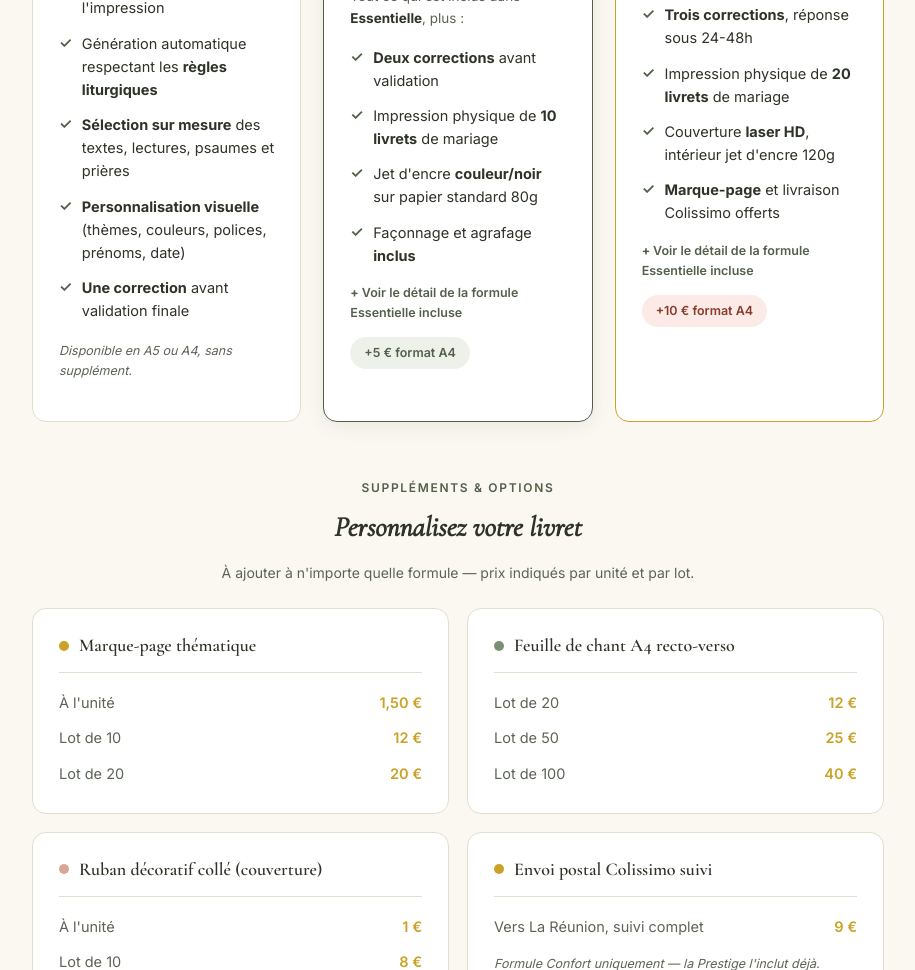
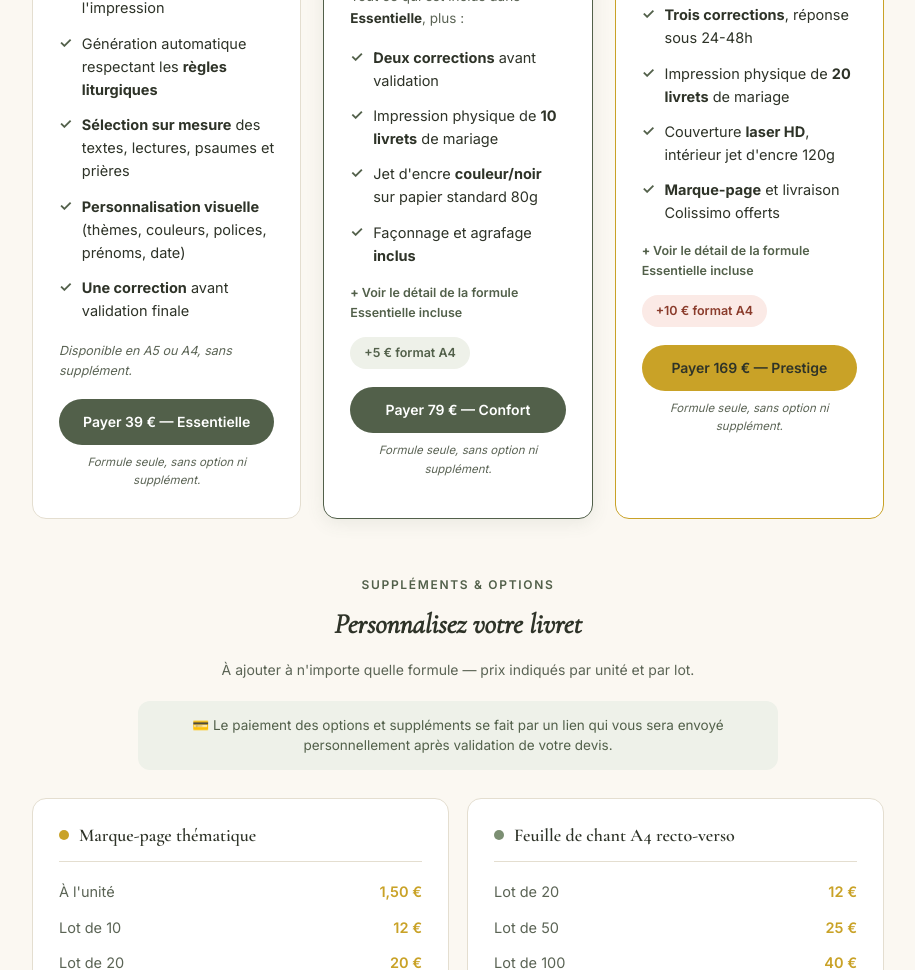
Before and after one commit to livret2mariage/livret2mariage, a website: page formulaire/tarif.html in a window 1280 px wide. Shown: the part 546-1516 px from the top of the page, without its empty margins (182-1097 px from the left). Drawn offline with nearby package versions, Linux system fonts and the light colour scheme.

Commit message:
Add files via upload

```diff
--- a/formulaire/tarif.html
+++ b/formulaire/tarif.html
@@ -159,6 +159,37 @@ h1,h2,h3{font-family:'Cormorant Garamond',serif;font-weight:600;color:var(--ink)
 .formule.confort .formule-supplement{background:var(--sage-pale); color:var(--sage-dark);}
 .formule.prestige .formule-supplement{background:#FBEAE6; color:#8A3B2B;}
 
+.formule-payer{
+  display:block;
+  text-align:center;
+  margin-top:18px;
+  padding:12px 20px;
+  border-radius:100px;
+  font-size:14px;
+  font-weight:600;
+  font-family:'Inter',sans-serif;
+  text-decoration:none;
+  background:var(--sage-dark);
+  color:#fff;
+  transition:background .15s;
+}
+.formule-payer:hover{background:var(--ink);}
+.formule.prestige .formule-payer{background:var(--gold); color:var(--ink);}
+.formule.prestige .formule-payer:hover{background:#B08A1F;}
+.formule-payer-note{display:block; text-align:center; font-size:11.5px; color:var(--ink-soft); font-style:italic; margin-top:8px;}
+
+.options-avis{
+  max-width:640px;
+  margin:-6px auto 28px;
+  text-align:center;
+  background:var(--sage-pale);
+  border-radius:12px;
+  padding:14px 24px;
+  font-size:13.5px;
+  color:var(--sage-dark);
+  line-height:1.5;
+}
+
 .options-grid{display:grid; gap:18px;}
 .option-carte{background:var(--card); border:1px solid var(--line); border-radius:14px; padding:22px 26px;}
 .option-tete{display:flex; align-items:center; gap:10px; border-bottom:1px solid var(--line); padding-bottom:12px; margin-bottom:12px;}
@@ -248,6 +279,8 @@ h1,h2,h3{font-family:'Cormorant Garamond',serif;font-weight:600;color:var(--ink)
         <li><span class="ck">✓</span><span class="txt"><strong>Une correction</strong> avant validation finale</span></li>
       </ul>
       <p class="formule-note">Disponible en A5 ou A4, sans supplément.</p>
+      <a class="formule-payer" href="https://pay.qonto.com/payment-links/01a08093-6298-71fb-a313-feead02b1041?resource_id=01a08093-6299-7dc3-94c6-88ddb9040f49" target="_blank" rel="noopener">Payer 39 € — Essentielle</a>
+      <span class="formule-payer-note">Formule seule, sans option ni supplément.</span>
     </div>
 
     <div class="formule confort">
@@ -274,6 +307,8 @@ h1,h2,h3{font-family:'Cormorant Garamond',serif;font-weight:600;color:var(--ink)
         </ul>
       </details>
       <span class="formule-supplement">+5 € format A4</span>
+      <a class="formule-payer" href="https://pay.qonto.com/payment-links/01a08095-53b1-7a00-afb7-420250601824?resource_id=01a08095-53b2-75c7-8fa2-a90219c54805" target="_blank" rel="noopener">Payer 79 € — Confort</a>
+      <span class="formule-payer-note">Formule seule, sans option ni supplément.</span>
     </div>
 
     <div class="formule prestige">
@@ -299,6 +334,8 @@ h1,h2,h3{font-family:'Cormorant Garamond',serif;font-weight:600;color:var(--ink)
         </ul>
       </details>
       <span class="formule-supplement">+10 € format A4</span>
+      <a class="formule-payer" href="https://pay.qonto.com/payment-links/01a08098-b6b3-784e-91f8-6896e06569be?resource_id=01a08098-b6b4-7462-b8a1-eee4964276df" target="_blank" rel="noopener">Payer 169 € — Prestige</a>
+      <span class="formule-payer-note">Formule seule, sans option ni supplément.</span>
     </div>
   </div>
 
@@ -307,6 +344,10 @@ h1,h2,h3{font-family:'Cormorant Garamond',serif;font-weight:600;color:var(--ink)
     <h2>Personnalisez votre livret</h2>
   </div>
   <p style="text-align:center; color:var(--ink-soft); font-size:14px; margin-top:-16px;">À ajouter à n'importe quelle formule — prix indiqués par unité et par lot.</p>
+
+  <div class="options-avis" style="margin-top:20px;">
+    💳 Le paiement des options et suppléments se fait par un lien qui vous sera envoyé personnellement après validation de votre devis.
+  </div>
 
   <div class="options-grid" style="margin-top:24px;">
     <div class="option-carte dot-gold">
```
